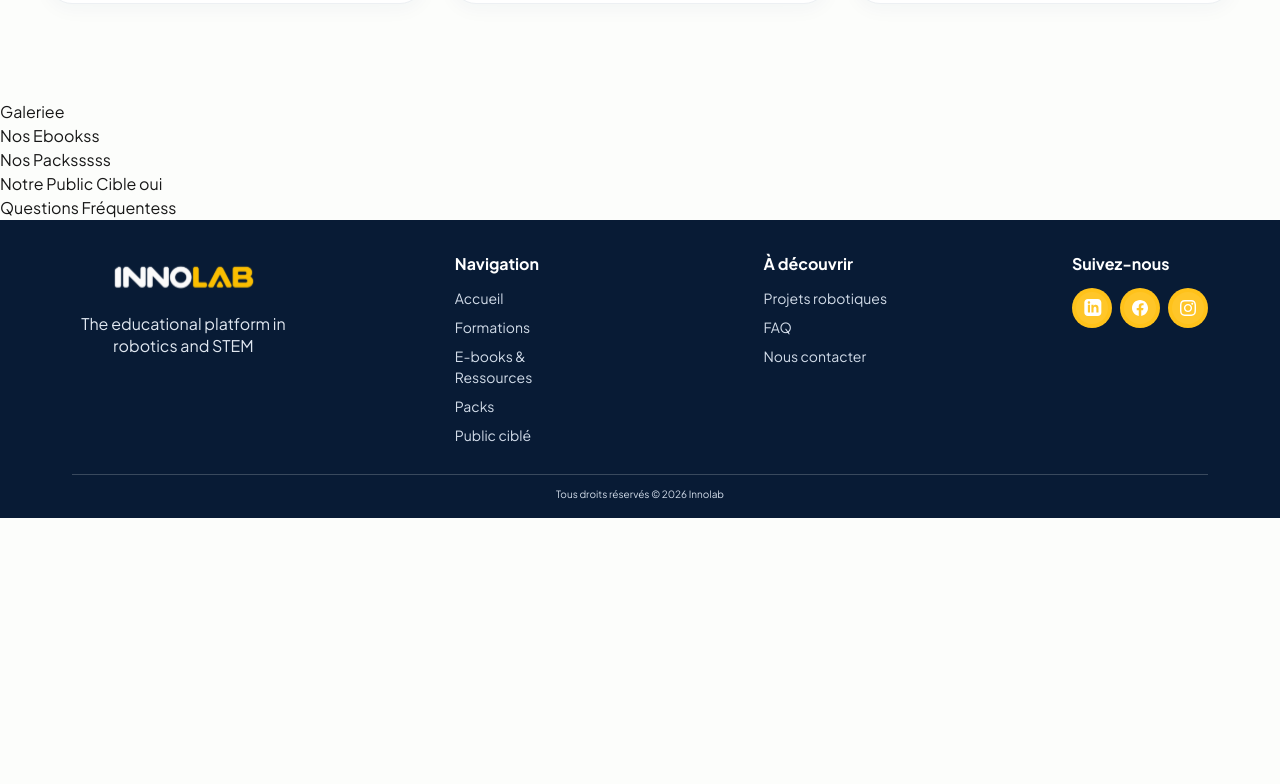
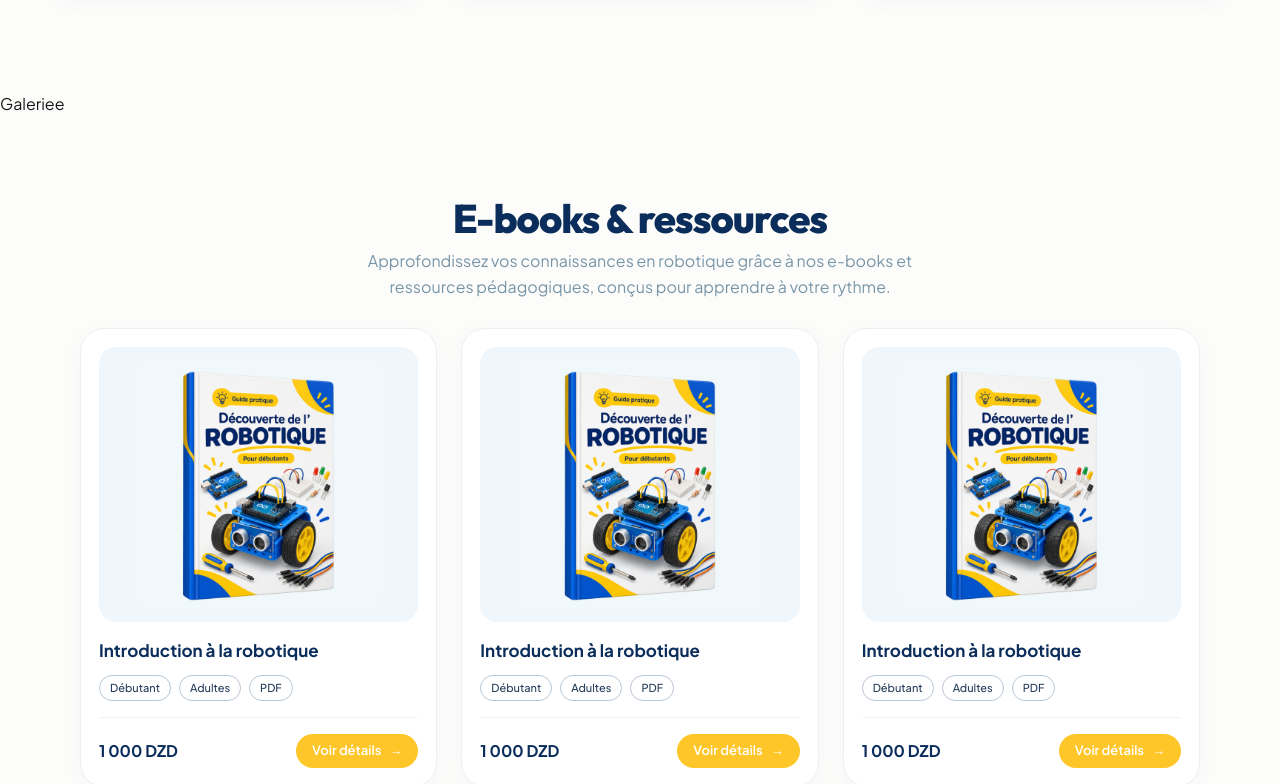
Before and after one commit to amira1810/InnoLab-Website, a Next.js app: page / in a window 1280 px wide. Shown: the part 1296-2080 px from the top of the page. Before the commit the page ends 1814 px from the top, so only its background shows below. Built offline with nearby package versions, Linux system fonts and the light colour scheme.

Commit message:
feat: ajouter section ebooks

```diff
--- a/app/home-sections/Ebooks.tsx
+++ b/app/home-sections/Ebooks.tsx
@@ -1,7 +1,118 @@
+"use client";
+
+import { useEffect, useRef, useState } from "react";
+import EbookCard from "@/components/ui/EbookCard";
+
+type Ebook = {
+  id: number;
+  image: string;
+  tags: string[];
+  title: string;
+  price: string;
+  href: string;
+};
+
+const ebooks: Ebook[] = [
+  {
+    id: 1,
+    image: "/ebook-robotique.png",
+    tags: ["Débutant", "Adultes", "PDF"],
+    title: "Introduction à la robotique",
+    price: "1 000 DZD",
+    href: "/books/introduction-robotique",
+  },
+  {
+    id: 2,
+    image: "/ebook-robotique.png",
+    tags: ["Débutant", "Adultes", "PDF"],
+    title: "Introduction à la robotique",
+    price: "1 000 DZD",
+    href: "/books/introduction-robotique",
+  },
+  {
+    id: 3,
+    image: "/ebook-robotique.png",
+    tags: ["Débutant", "Adultes", "PDF"],
+    title: "Introduction à la robotique",
+    price: "1 000 DZD",
+    href: "/books/introduction-robotique",
+  },
+];
+
 export default function Ebooks() {
+  const [isVisible, setIsVisible] = useState(false);
+
+  const sectionRef = useRef<HTMLElement>(null);
+
+  // Animation au scroll
+  useEffect(() => {
+    const section = sectionRef.current;
+
+    if (!section) return;
+
+    const observer = new IntersectionObserver(
+      ([entry]) => {
+        if (entry.isIntersecting) {
+          setIsVisible(true);
+          observer.disconnect();
+        }
+      },
+      {
+        threshold: 0.15,
+      }
+    );
+
+    observer.observe(section);
+
+    return () => observer.disconnect();
+  }, []);
+
   return (
-    <section>
-      <h1>Nos Ebookss</h1>
+    <section
+      ref={sectionRef}
+      id="ebooks"
+      className="overflow-hidden bg-background px-5 py-16 sm:px-8 lg:px-12 lg:py-20"
+    >
+      <div
+        className={`mx-auto max-w-[1120px] transition-all duration-[1000ms] ease-out ${
+          isVisible
+            ? "translate-y-0 opacity-100"
+            : "-translate-y-16 opacity-0"
+        }`}
+      >
+        {/* En-tête */}
+        <div className="text-center">
+          <h2 className="font-heading text-3xl font-extrabold tracking-tight text-primary-blue sm:text-4xl lg:text-[40px]">
+            E-books & ressources
+          </h2>
+
+          <p className="mx-auto mt-2 max-w-[580px] text-sm leading-relaxed text-[#7895A8] sm:text-base">
+            Approfondissez vos connaissances en robotique grâce à nos e-books
+            et ressources pédagogiques, conçus pour apprendre à votre rythme.
+          </p>
+        </div>
+
+        {/* Cartes E-books */}
+        <div className="mt-7 grid grid-cols-1 gap-5 sm:grid-cols-2 lg:grid-cols-3 lg:gap-6">
+          {ebooks.map((ebook, index) => (
+            <div
+              key={ebook.id}
+              className="transition-all duration-500"
+              style={{
+                transitionDelay: isVisible ? `${index * 150}ms` : "0ms",
+              }}
+            >
+              <EbookCard
+                image={ebook.image}
+                tags={ebook.tags}
+                title={ebook.title}
+                price={ebook.price}
+                href={ebook.href}
+              />
+            </div>
+          ))}
+        </div>
+      </div>
     </section>
   );
 }
--- a/components/ui/CourseCard.tsx
+++ b/components/ui/CourseCard.tsx
@@ -1,27 +1,25 @@
 import Image from "next/image";
 import Link from "next/link";
 
-interface CourseCardProps {
+interface EbookCardProps {
   image: string;
   tags: string[];
   title: string;
-  description: string;
   price: string;
   href?: string;
 }
 
-export default function CourseCard({
+export default function EbookCard({
   image,
   tags,
   title,
-  description,
   price,
   href = "#",
-}: CourseCardProps) {
+}: EbookCardProps) {
   return (
     <article className="flex h-full min-h-[430px] flex-col rounded-[24px] border border-[#EDF0F3] bg-white p-4 shadow-[0_5px_20px_rgba(11,45,91,0.04)] transition-all duration-300 hover:-translate-y-1.5 hover:shadow-[0_12px_30px_rgba(11,45,91,0.10)] sm:p-4.5">
       {/* Image */}
-      <div className="relative h-[175px] w-full shrink-0 overflow-hidden rounded-[15px] sm:h-[185px]">
+<div className="relative h-[190px] w-full shrink-0 overflow-hidden rounded-[15px]">
   <Image
     src={image}
     alt={title}
@@ -31,8 +29,14 @@ export default function CourseCard({
   />
 </div>
 
+      {/* Informations */}
+      <div className="mt-4 flex flex-1 flex-col">
+        <h3 className="text-[16px] font-bold leading-[1.45] text-primary-blue sm:text-[17px]">
+          {title}
+        </h3>
+
         {/* Tags */}
-      <div className="mt-3 flex flex-wrap gap-1.5">
+        <div className="mt-3 flex flex-wrap gap-2">
           {tags.map((tag, index) => (
             <span
               key={`${tag}-${index}`}
@@ -42,16 +46,6 @@ export default function CourseCard({
             </span>
           ))}
         </div>
-
-      {/* Informations */}
-      <div className="mt-2.5 flex flex-1 flex-col">
-        <h3 className="text-[15px] font-bold leading-[1.45] text-primary-blue sm:text-base">
-          {title}
-        </h3>
-
-        <p className="mt-2.5 text-[12px] leading-[1.7] text-[#71849B] sm:text-[13px]">
-          {description}
-        </p>
       </div>
 
       {/* Prix et bouton */}
--- a/components/ui/EbookCard.tsx
+++ b/components/ui/EbookCard.tsx
@@ -0,0 +1,67 @@
+import Image from "next/image";
+import Link from "next/link";
+
+interface EbookCardProps {
+  image: string;
+  tags: string[];
+  title: string;
+  price: string;
+  href?: string;
+}
+
+export default function EbookCard({
+  image,
+  tags,
+  title,
+  price,
+  href = "#",
+}: EbookCardProps) {
+  return (
+    <article className="flex h-full min-h-[430px] flex-col rounded-[24px] border border-[#EDF0F3] bg-white p-4 shadow-[0_5px_20px_rgba(11,45,91,0.04)] transition-all duration-300 hover:-translate-y-1.5 hover:shadow-[0_12px_30px_rgba(11,45,91,0.10)] sm:p-4.5">
+      {/* Image de l'e-book */}
+      <div className="relative h-[265px] w-full shrink-0 overflow-hidden rounded-[17px] bg-[#F0F7FC] sm:h-[275px]">
+        <Image
+          src={image}
+          alt={title}
+          fill
+          className="object-contain p-3 transition-transform duration-500 hover:scale-105"
+          sizes="(max-width: 640px) 100vw, (max-width: 1024px) 50vw, 33vw"
+        />
+      </div>
+
+      {/* Informations */}
+      <div className="mt-4 flex flex-1 flex-col">
+        <h3 className="text-[16px] font-bold leading-[1.45] text-primary-blue sm:text-[17px]">
+          {title}
+        </h3>
+
+        {/* Tags */}
+        <div className="mt-3 flex flex-wrap gap-2">
+          {tags.map((tag, index) => (
+            <span
+              key={`${tag}-${index}`}
+              className="rounded-full border border-[#B8C5D3] px-2.5 py-1 text-[10px] font-medium text-[#263D5B] sm:text-[11px]"
+            >
+              {tag}
+            </span>
+          ))}
+        </div>
+      </div>
+
+      {/* Prix et bouton */}
+      <div className="mt-4 flex items-center justify-between gap-2 border-t border-[#F0F2F5] pt-4">
+        <span className="text-[15px] font-bold text-primary-blue sm:text-base">
+          {price}
+        </span>
+
+        <Link
+          href={href}
+          className="inline-flex shrink-0 items-center gap-2 rounded-full bg-primary-yellow px-4 py-2 text-xs font-semibold text-white transition-all duration-200 hover:bg-[#F2B719] hover:gap-3 sm:text-[13px]"
+        >
+          Voir détails
+          <span aria-hidden="true">→</span>
+        </Link>
+      </div>
+    </article>
+  );
+}
```
Also changed, not shown: public/ebook-robotique.png (added). Lines whose indentation alone changed are shown as unchanged.
